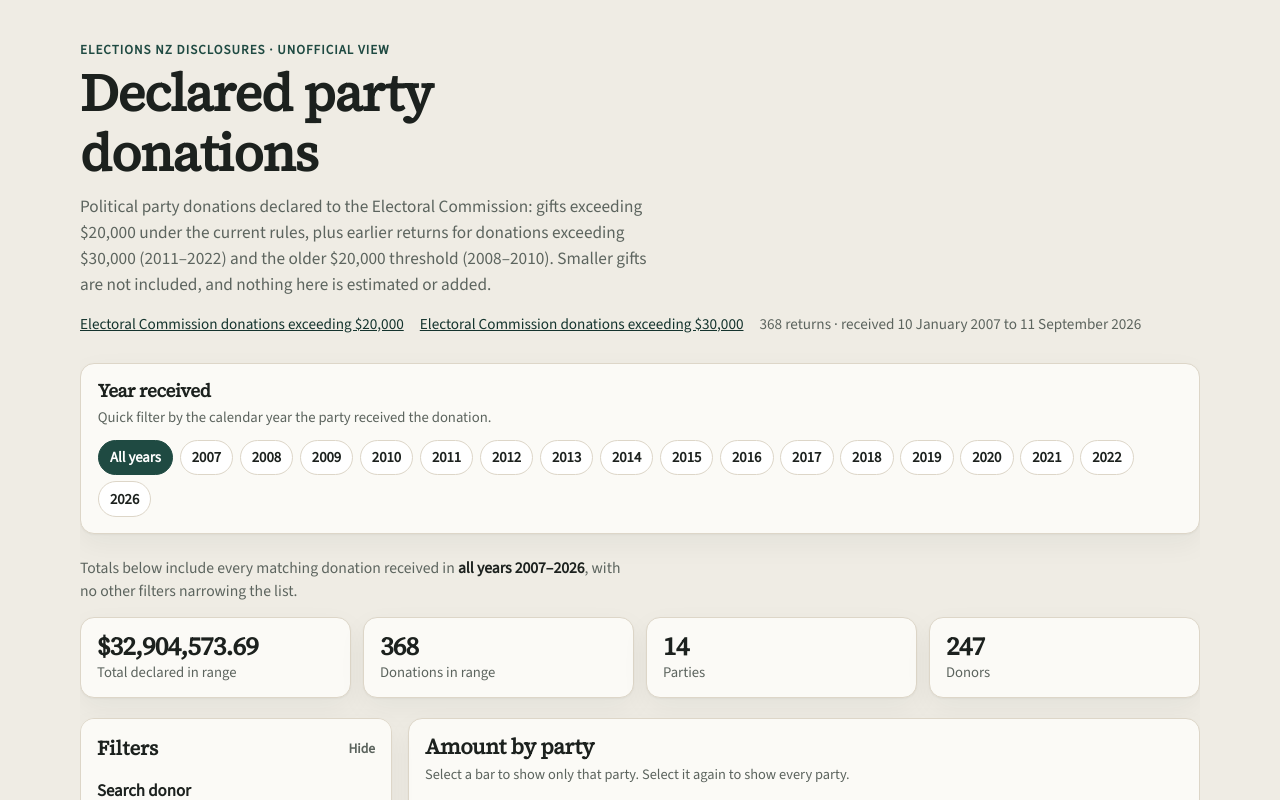
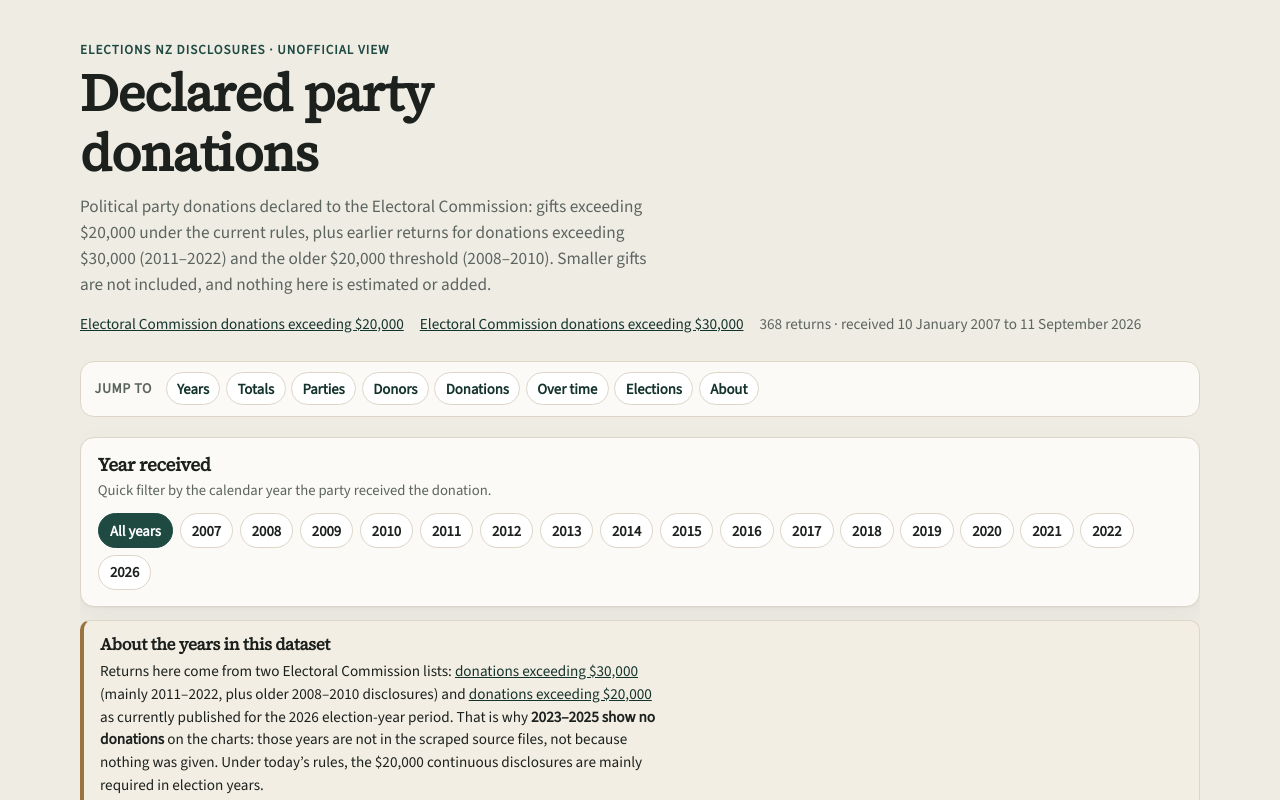
Before and after one commit to MaysenTG/nz-party-donations-explorer, a React (Vite) app: page / in a window 1280 px wide. Shown: the top 800 px of the page. Built offline with nearby package versions, Linux system fonts and the light colour scheme.

Commit message:
Add navbar and some copy around the data source

```diff
--- a/src/App.tsx
+++ b/src/App.tsx
@@ -1,10 +1,12 @@
 import { useMemo, useState } from "react";
 import { ActiveFilters } from "./components/ActiveFilters.tsx";
+import { DataCoverageNotice } from "./components/DataCoverageNotice.tsx";
 import { DonationsTable } from "./components/DonationsTable.tsx";
 import { ElectionCycles } from "./components/ElectionCycles.tsx";
 import { Filters } from "./components/Filters.tsx";
 import { RankChart } from "./components/RankChart.tsx";
 import { ScrollToTop } from "./components/ScrollToTop.tsx";
+import { SectionJump } from "./components/SectionJump.tsx";
 import { SummaryStrip } from "./components/SummaryStrip.tsx";
 import { TimeSeries } from "./components/TimeSeries.tsx";
 import { YearFilter } from "./components/YearFilter.tsx";
@@ -127,7 +129,9 @@ export default function App() {
       </header>
 
       <main className="wrap">
+        <SectionJump />
         <YearFilter filters={filters} onChange={setFilters} />
+        <DataCoverageNotice />
         <SummaryStrip summary={summary} overall={OVERALL} rangeLabel={rangeLabel} />
         <div className="layout">
           <Filters
@@ -174,7 +178,7 @@ export default function App() {
                       ? "Donor totals update with the filters."
                       : donors.length < 12
                         ? `All ${formatCount(donors.length)} donors in the current filters, by total given.`
-                        : "Top 12 donors by total given. The same name is added together."}
+                        : "Top 12 donors by exact published name. Select a name to search for it — including gifts listed via a trust or similar wording."}
                   </p>
                 </div>
                 <RankChart
@@ -190,7 +194,15 @@ export default function App() {
                   onSelect={(id) => setFilters((current) => focusDonor(current, id))}
                   empty="No donors in the current filters."
                 />
-                {hiddenDonors > 0 && (
+                {focusedDonor && (
+                  <p className="chart-note">
+                    Filtering to text containing “{focusedDonor}” in the donor name or address. That
+                    can include the same person giving personally and through a trust or company
+                    where the published wording still contains this name. Chart bars above only add
+                    up identical name strings.
+                  </p>
+                )}
+                {!focusedDonor && hiddenDonors > 0 && (
                   <p className="chart-note">
                     {formatCount(hiddenDonors)} other {hiddenDonors === 1 ? "donor is" : "donors are"}{" "}
                     not shown. Search or export the table for the full filtered list.
@@ -292,7 +304,7 @@ export default function App() {
         </div>
       </main>
 
-      <footer className="site-footer">
+      <footer className="site-footer" id="about">
         <div className="wrap">
           <h2>About this page</h2>
           <p>
--- a/src/components/ActiveFilters.tsx
+++ b/src/components/ActiveFilters.tsx
@@ -75,7 +75,7 @@ export function ActiveFilters({ filters, onChange, onReset }: Props) {
   if (filters.query.trim()) {
     chips.push({
       key: "query",
-      label: `Search: ${filters.query.trim()}`,
+      label: `Name/address contains “${filters.query.trim()}”`,
       onRemove: () => onChange({ ...filters, query: "" }),
     });
   }
--- /dev/null
+++ b/src/components/DataCoverageNotice.tsx
@@ -0,0 +1,23 @@
+import { SOURCE_30K_URL, SOURCE_URL } from "../lib/source.ts";
+
+export function DataCoverageNotice() {
+  return (
+    <aside className="coverage-notice" aria-labelledby="coverage-title">
+      <h2 id="coverage-title">About the years in this dataset</h2>
+      <p>
+        Returns here come from two Electoral Commission lists:{" "}
+        <a href={SOURCE_30K_URL} target="_blank" rel="noopener noreferrer">
+          donations exceeding $30,000
+        </a>{" "}
+        (mainly 2011–2022, plus older 2008–2010 disclosures) and{" "}
+        <a href={SOURCE_URL} target="_blank" rel="noopener noreferrer">
+          donations exceeding $20,000
+        </a>{" "}
+        as currently published for the 2026 election-year period. That is why{" "}
+        <strong>2023–2025 show no donations</strong> on the charts: those years are not in the
+        scraped source files, not because nothing was given. Under today’s rules, the $20,000
+        continuous disclosures are mainly required in election years.
+      </p>
+    </aside>
+  );
+}
--- a/src/components/Filters.tsx
+++ b/src/components/Filters.tsx
@@ -77,7 +77,10 @@ export function Filters({
               </button>
             )}
           </div>
-          <p className="field-help">Matches the donor name and address.</p>
+          <p className="field-help">
+            Matches text in the donor name or address. Selecting a donor from the chart uses the same
+            search, so related wording (for example “via … Trust”) is included on purpose.
+          </p>
         </div>
 
         <fieldset className="field">
--- /dev/null
+++ b/src/components/SectionJump.tsx
@@ -0,0 +1,25 @@
+const SECTIONS = [
+  { id: "year-filter", label: "Years" },
+  { id: "summary", label: "Totals" },
+  { id: "party-chart-title", label: "Parties" },
+  { id: "donor-chart-title", label: "Donors" },
+  { id: "table-title", label: "Donations" },
+  { id: "time-title", label: "Over time" },
+  { id: "election-cycles-title", label: "Elections" },
+  { id: "about", label: "About" },
+] as const;
+
+export function SectionJump() {
+  return (
+    <nav className="section-jump" aria-label="On this page">
+      <p className="section-jump-label">Jump to</p>
+      <ul>
+        {SECTIONS.map((section) => (
+          <li key={section.id}>
+            <a href={`#${section.id}`}>{section.label}</a>
+          </li>
+        ))}
+      </ul>
+    </nav>
+  );
+}
--- a/src/components/SummaryStrip.tsx
+++ b/src/components/SummaryStrip.tsx
@@ -14,7 +14,7 @@ function Context({ current, overall }: { current: string; overall: string }) {
 
 export function SummaryStrip({ summary, overall, rangeLabel }: Props) {
   return (
-    <section className="summary" aria-label="Summary of donations matching the filters">
+    <section className="summary" id="summary" aria-label="Summary of donations matching the filters">
       <p className="summary-range">
         Totals below include every matching donation received in <strong>{rangeLabel}</strong>
         {summary.donations === overall.donations
--- a/src/components/YearFilter.tsx
+++ b/src/components/YearFilter.tsx
@@ -10,7 +10,7 @@ export function YearFilter({ filters, onChange }: Props) {
   const current = selectedYear(filters);
 
   return (
-    <section className="year-filter" aria-label="Filter by year received">
+    <section className="year-filter" id="year-filter" aria-label="Filter by year received">
       <div className="year-filter-head">
         <h2>Year received</h2>
         <p>Quick filter by the calendar year the party received the donation.</p>
--- a/src/index.css
+++ b/src/index.css
@@ -151,6 +151,72 @@ button:disabled {
 
 .source-line span {
   color: var(--muted);
+}
+
+.section-jump {
+  display: flex;
+  flex-wrap: wrap;
+  align-items: center;
+  gap: 0.55rem 0.85rem;
+  margin: 1.1rem 0 0;
+  padding: 0.65rem 0.85rem;
+  background: var(--surface);
+  border: 1px solid var(--line);
+  border-radius: var(--radius);
+}
+
+.section-jump-label {
+  color: var(--muted);
+  font-size: 0.88rem;
+  font-weight: 700;
+  text-transform: uppercase;
+  letter-spacing: 0.04em;
+}
+
+.section-jump ul {
+  display: flex;
+  flex-wrap: wrap;
+  gap: 0.35rem;
+  list-style: none;
+  margin: 0;
+  padding: 0;
+}
+
+.section-jump a {
+  display: inline-block;
+  padding: 0.28rem 0.65rem;
+  border: 1px solid var(--line);
+  border-radius: 999px;
+  background: white;
+  color: var(--accent-ink);
+  text-decoration: none;
+  font-size: 0.92rem;
+  font-weight: 600;
+}
+
+.section-jump a:hover {
+  border-color: var(--accent);
+  background: var(--accent-soft);
+}
+
+.coverage-notice {
+  margin: 0.85rem 0 0;
+  padding: 0.85rem 1rem;
+  background: #f3eee3;
+  border: 1px solid var(--line);
+  border-left: 4px solid var(--series);
+  border-radius: 10px;
+}
+
+.coverage-notice h2 {
+  margin: 0 0 0.35rem;
+  font-size: 1.05rem;
+}
+
+.coverage-notice p {
+  color: var(--ink);
+  font-size: 0.95rem;
+  max-width: 75ch;
 }
 
 .summary {
@@ -1442,6 +1508,7 @@ th.num button {
 
   .year-filter,
   .year-chips,
+  .section-jump,
   .scroll-top {
     display: none !important;
   }
```
